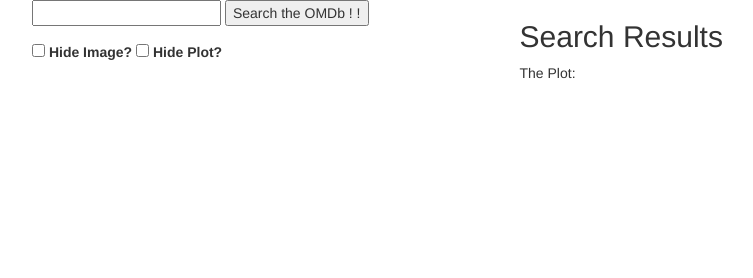
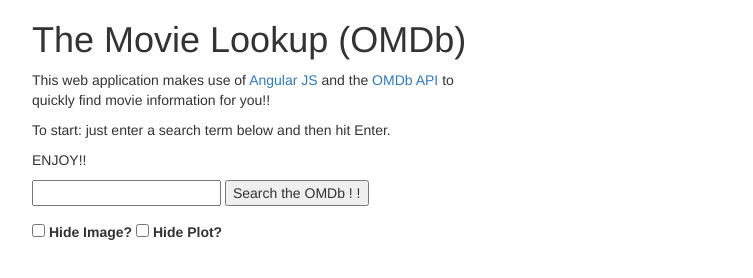
Before and after one commit to hellobrowncow/newJSANG, a plain HTML site: page new.html in a window 1280 px wide. Shown: the whole page, without its empty margins (38-791 px from the left). Drawn offline with nearby package versions, Linux system fonts and the light colour scheme.

Commit message:
Added content and updated formatting

```diff
--- a/new.html
+++ b/new.html
@@ -11,7 +11,12 @@
     <main class="container">
       <div class="row">
         <div class="col-md-5">
-
+          <div class="siteTitle">
+            <h1>The Movie Lookup (OMDb)</h1>
+            <div class="openingContent">
+              <p>This web application makes use of <a href="http://angularjs.org/">Angular JS</a> and the <a href="http://omdbapi.com">OMDb API</a> to quickly find movie information for you!!  <p>To start: just enter a search term below and then hit Enter.</p>  ENJOY!! </p>
+            </div>
+          </div>
           <form class="search-form" data-ng-submit="search(searchInput)">
             <input type = "input" name="search-field" class="search-field" data-ng-model="searchInput">
             <input type="submit" data-ng-submit="searchInput" value="Search the OMDb ! !">
@@ -32,15 +37,15 @@
         </div>
 
         <div class="col-md-7 float=right">
+          <div ng-show="searchInput">
             <div class="searchTitle">
-        <h2>Search Results</h2>
+              <h2>Search Results: </h2>
             </div>
-        <div ng-show="searchInput">
             <div><p>You searched for: <em>"{{searchInput}}"</em></p></div>
             <div><p>You are looking at: "<strong><u>{{movieTitle}}</u></strong>"</p></div>
-        </div>
             <div ng-hide="plotHide">
               <p class="plotTitle">The Plot: <p class="plotContent">{{moviePlot}}</p></p>
+            </div>
           </div>
           <div class="posterImage"ng-hide="imageHide">
             <img ng-src="{{moviePoster}}">
@@ -51,6 +56,4 @@
       </div>
     </main>
   </body>
-
-
   </html>
```
Lines whose indentation alone changed are shown as unchanged.
